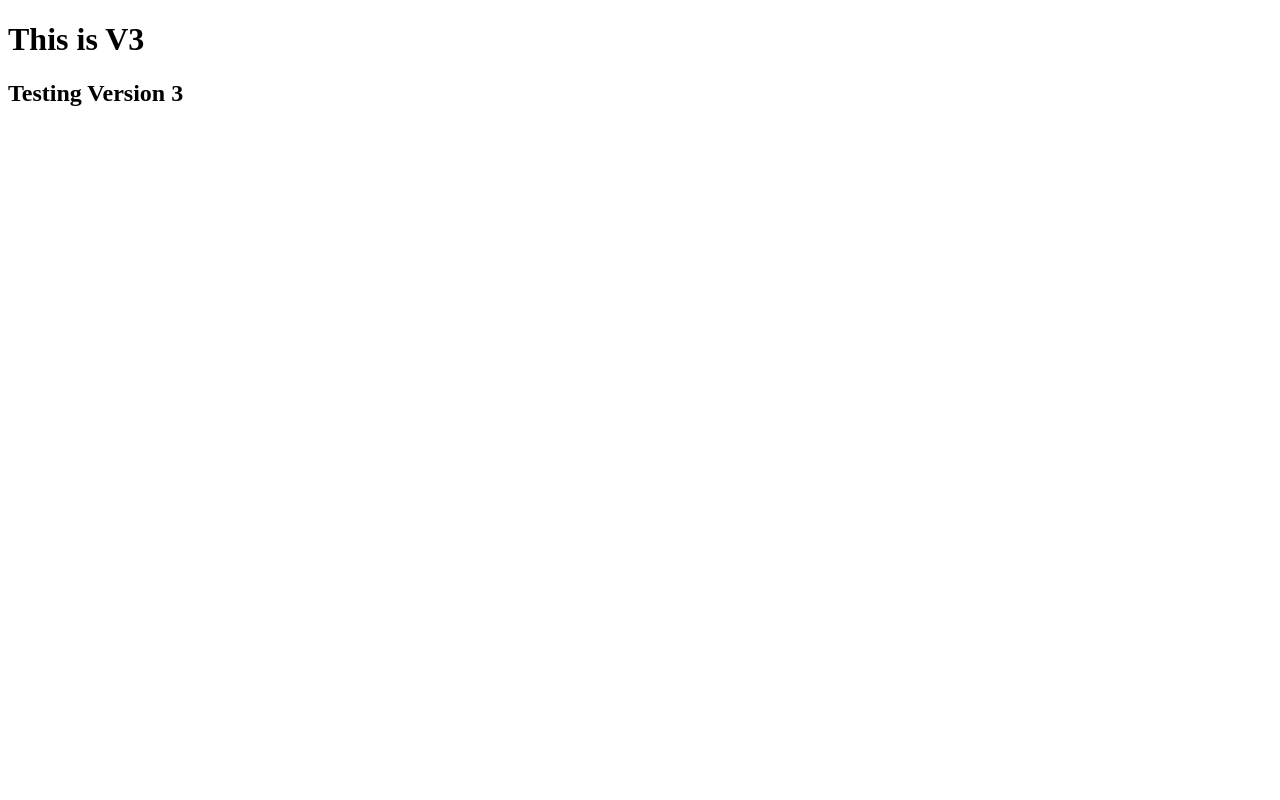
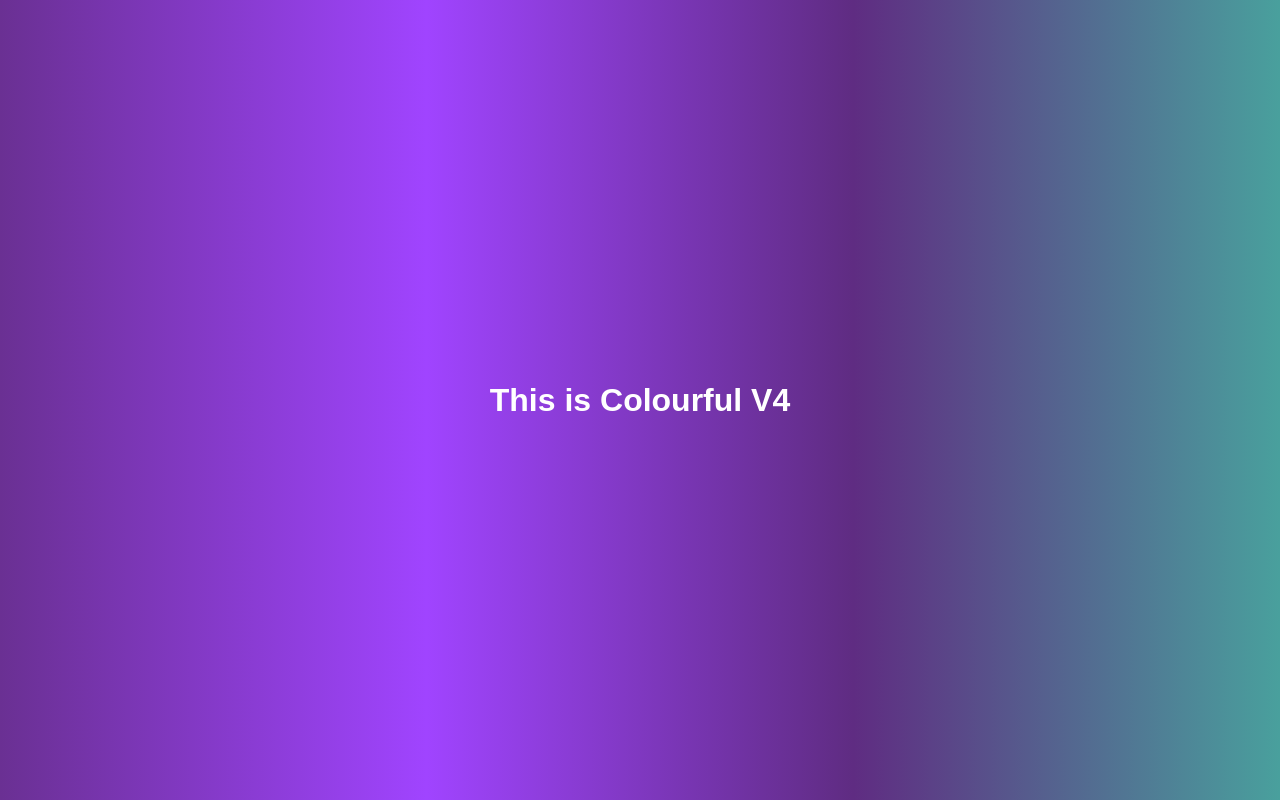
Before and after one commit to 5h45h1/Testing-GitHub, a plain HTML site: page index.html in a window 1280 px wide. Drawn offline with Linux system fonts and the light colour scheme.

Commit message:
Design Added

```diff
--- /dev/null
+++ b/Style.css
@@ -0,0 +1,27 @@
+body {
+    /* Set a gradient background from purple to teal */
+    background: linear-gradient(to right, #6a3093, #a044ff, #5f2c82, #49a09d);
+    font-family: Arial, sans-serif;
+    /* Sets a clean, modern font for the body text */
+    color: white;
+    /* Sets the text color to white for better contrast */
+    margin: 0;
+    /* Removes default margin */
+    padding: 0;
+    /* Removes default padding */
+    display: flex;
+    /* Enables flexbox layout */
+    justify-content: center;
+    /* Centers content horizontally */
+    align-items: center;
+    /* Centers content vertically */
+    height: 100vh;
+    /* Makes the body take the full height of the viewport */
+}
+
+h1 {
+    font-size: 2em;
+    /* Sets the size of the header text */
+    text-align: center;
+    /* Centers the header text */
+}
--- a/index.html
+++ b/index.html
@@ -3,10 +3,10 @@
 <head>
     <meta charset="UTF-8">
     <meta name="viewport" content="width=device-width, initial-scale=1.0">
+    <link rel="stylesheet" href="Style.css">
     <title>Document</title>
 </head>
 <body>
-    <h1> This is V3 </h1>
-    <h2>Testing Version 3 </h2>
+    <h1> This is Colourful V4 </h1>
 </body>
 </html>
```
